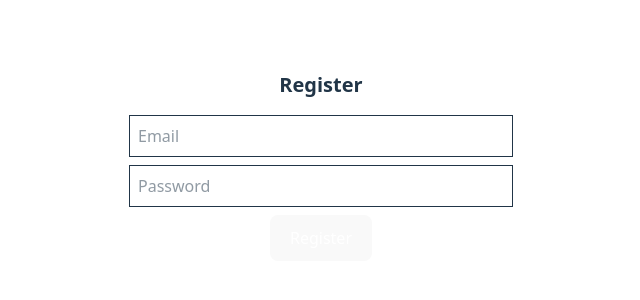
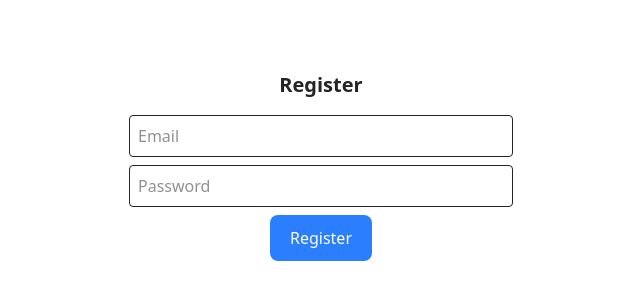
Before and after one commit to ckittipit/expense-tracker, a Vue app: page /register in a window 1280 px wide. Shown: the part 274-574 px from the top of the page, without its empty margins (319-959 px from the left). Built offline with nearby package versions, Linux system fonts and the light colour scheme; no server answers.

Commit message:
refactor the web's theme color

```diff
--- a/src/style.css
+++ b/src/style.css
@@ -4,8 +4,8 @@
     font-weight: 400;
 
     color-scheme: light dark;
-  color: rgba(255, 255, 255, 0.87);
-  background-color: #242424;
+    color: #242424;
+    background-color: rgba(255, 255, 255, 0.87);
 
     font-synthesis: none;
     text-rendering: optimizeLegibility;
@@ -42,7 +42,7 @@ button {
     font-size: 1em;
     font-weight: 500;
     font-family: inherit;
-  background-color: #1a1a1a;
+    /* background-color: #1a1a1a; */
     cursor: pointer;
     transition: border-color 0.25s;
 }
@@ -65,15 +65,12 @@ button:focus-visible {
     text-align: center;
 }
 
-@media (prefers-color-scheme: light) {
+@media (prefers-color-scheme: dark) {
     :root {
-    color: #213547;
-    background-color: #ffffff;
+        color: #ffffff;
+        background-color: #213547;
     }
     a:hover {
         color: #747bff;
     }
-  button {
-    background-color: #f9f9f9;
 }
-}
--- a/src/views/Home.vue
+++ b/src/views/Home.vue
@@ -1,5 +1,7 @@
 <template>
     <div class="p-6 max-w-4xl mx-auto">
+        <div class="flex justify-between items-center mb-4">
+            <div>
                 <h1 class="text-2xl font-bold mb-4">Expense Dashboard</h1>
 
                 <button
@@ -33,12 +35,9 @@
 
                 <!-- ✅ Summary -->
                 <div class="bg-gray-500 p-4 rounded shadow">
-            <h2 class="text-xl font-semibold">รวมทั้งหมด: {{ total }} บาท</h2>
-        </div>
-
-        <!-- ✅ Chart -->
-        <div class="bg-white p-4 rounded shadow">
-            <canvas id="expenseChart"></canvas>
+                    <h2 class="text-xl font-semibold">
+                        รวมทั้งหมด: {{ total }} บาท
+                    </h2>
                 </div>
 
                 <form
@@ -66,7 +65,10 @@
                         </div>
                         <div>
                             <p>ประเภท:</p>
-                    <select v-model="type" class="border p-2 rounded mb-2">
+                            <select
+                                v-model="type"
+                                class="border p-2 rounded mb-2"
+                            >
                                 <option>อาหารและน้ำดื่ม</option>
                                 <option>ค่าเดินทาง</option>
                                 <option>ค่าบริการรายเดือน</option>
@@ -96,11 +98,19 @@
                             <td class="border p-2">{{ expense.amount }}</td>
                             <td class="border p-2">{{ expense.type }}</td>
                             <td class="border p-2">
-                        {{ expense.createdAt?.toDate().toLocaleString() }}
+                                {{
+                                    expense.createdAt?.toDate().toLocaleString()
+                                }}
                             </td>
                         </tr>
                     </tbody>
                 </table>
+            </div>
+            <div class="my-8">
+                <h2 class="text-xl font-bold mb-4">Expense Chart</h2>
+                <canvas id="expenseChart" width="400" height="200"></canvas>
+            </div>
+        </div>
     </div>
 </template>
 
--- a/src/views/Login.vue
+++ b/src/views/Login.vue
@@ -6,13 +6,13 @@
                 v-model="email"
                 type="email"
                 placeholder="Email"
-                class="border p-2 w-full mb-2"
+                class="border p-2 w-full mb-2 rounded"
             />
             <input
                 v-model="password"
                 type="password"
                 placeholder="Password"
-                class="border p-2 w-full mb-2"
+                class="border p-2 w-full mb-2 rounded"
             />
             <button class="bg-blue-500 text-white px-4 py-2 rounded">
                 LOGIN
--- a/src/views/Register.vue
+++ b/src/views/Register.vue
@@ -6,13 +6,13 @@
                 v-model="email"
                 type="email"
                 placeholder="Email"
-                class="border p-2 w-full mb-2"
+                class="border p-2 w-full mb-2 rounded"
             />
             <input
                 v-model="password"
                 type="password"
                 placeholder="Password"
-                class="border p-2 w-full mb-2"
+                class="border p-2 w-full mb-2 rounded"
             />
             <button class="bg-blue-500 text-white px-4 py-2 rounded">
                 Register
```
Lines whose indentation alone changed are shown as unchanged.
